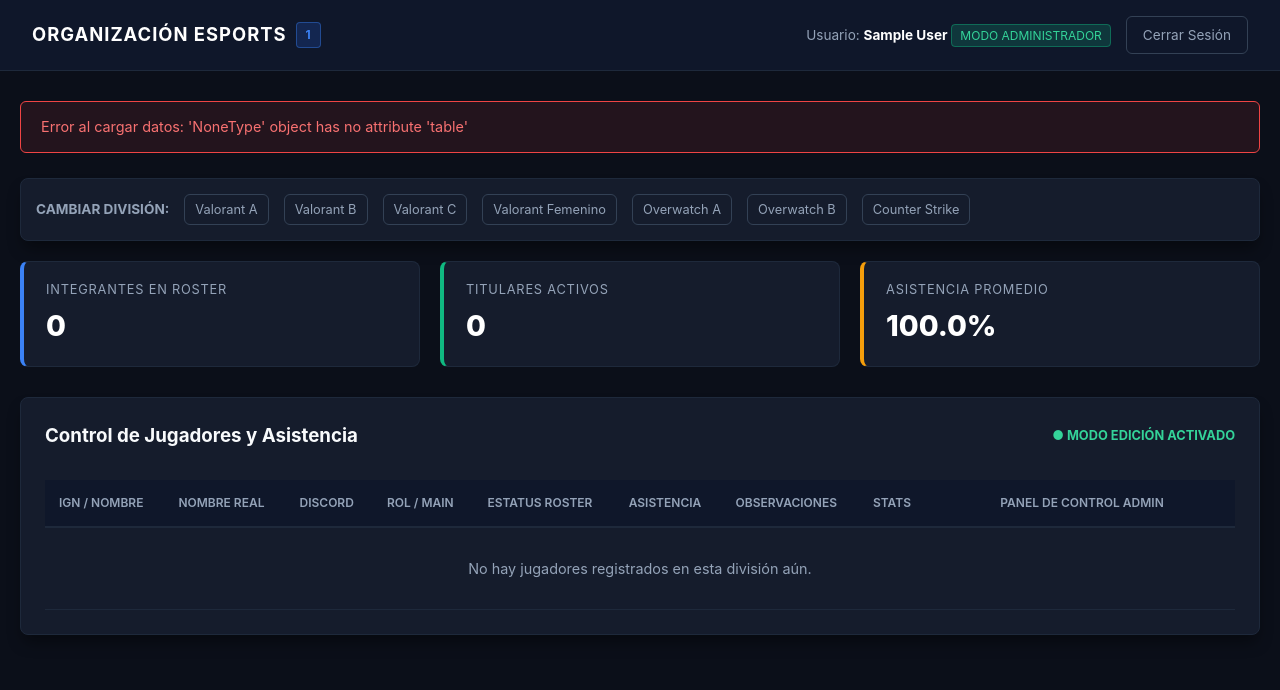
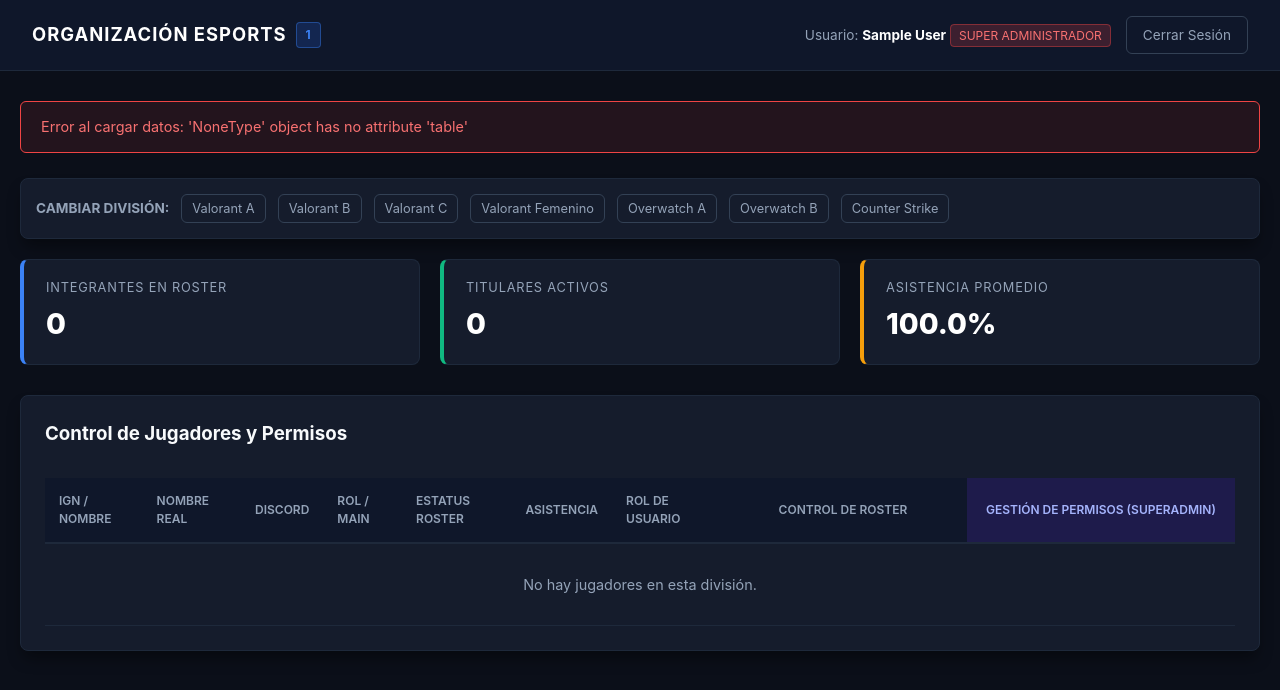
Before and after one commit to linzoldyck8-ship-it/Diviciones-scarlet, a Flask app: page /division/1 in a window 1280 px wide. Shown: the top 690 px of the page. Run offline with Flask 3, Linux system fonts and the light colour scheme; the visitor is signed in with stand-in values (Sample User, id 1).

Commit message:
Update dashboard.html

```diff
--- a/templates/dashboard.html
+++ b/templates/dashboard.html
@@ -3,7 +3,7 @@
 <head>
     <meta charset="UTF-8">
     <meta name="viewport" content="width=device-width, initial-scale=1.0">
-    <title>División: {{ division_name }} - Panel de Gestión</title>
+    <title>División: {{ division_name }} - Panel de Control</title>
     <link rel="stylesheet" href="{{ url_for('static', filename='style.css') }}">
 </head>
 <body>
@@ -15,8 +15,10 @@
         <div style="display: flex; align-items: center; gap: 15px;">
             <span style="font-size: 0.85rem; color: var(--text-muted);">
                 Usuario: <strong style="color: #fff;">{{ session.get('user_name') }}</strong>
-                {% if is_current_admin %}
-                    <span class="brand-badge" style="background: rgba(16, 185, 129, 0.2); color: #34d399; border-color: rgba(16, 185, 129, 0.4);">MODO ADMINISTRADOR</span>
+                {% if is_super_admin %}
+                    <span class="brand-badge" style="background: rgba(239, 68, 68, 0.2); color: #f87171; border-color: rgba(239, 68, 68, 0.4);">SUPER ADMINISTRADOR</span>
+                {% elif is_current_admin %}
+                    <span class="brand-badge" style="background: rgba(16, 185, 129, 0.2); color: #34d399; border-color: rgba(16, 185, 129, 0.4);">ADMIN DE DIVISIÓN</span>
                 {% else %}
                     <span class="brand-badge">JUGADOR</span>
                 {% endif %}
@@ -35,15 +37,15 @@
           {% endif %}
         {% endwith %}
 
-        <!-- Selector rápido de divisiones para Administradores -->
+        <!-- Selector de Divisiones para Admins -->
         {% if session.get('role') == 'admin' %}
             <div class="corporate-card" style="margin-bottom: 20px; padding: 15px;">
-                <div style="display: flex; align-items: center; gap: 15px;">
+                <div style="display: flex; align-items: center; gap: 12px; flex-wrap: wrap;">
                     <span style="font-size: 0.85rem; color: var(--text-muted); font-weight: bold;">CAMBIAR DIVISIÓN:</span>
                     {% for div in divisions %}
                         <a href="{{ url_for('division_dashboard', division_name=div) }}"
                            class="btn-secondary"
-                           style="{% if div == division_name %}border-color: var(--primary-accent); color: #fff; background: rgba(37, 99, 235, 0.2);{% endif %} padding: 5px 10px; font-size: 0.8rem;">
+                           style="{% if div == division_name %}border-color: var(--primary-accent); color: #fff; background: rgba(37, 99, 235, 0.2);{% endif %} padding: 4px 10px; font-size: 0.8rem;">
                             {{ div }}
                         </a>
                     {% endfor %}
@@ -51,7 +53,7 @@
             </div>
         {% endif %}
 
-        <!-- KPIs del Departamento -->
+        <!-- KPIs -->
         <div class="kpi-grid">
             <div class="kpi-card">
                 <div class="kpi-label">Integrantes en Roster</div>
@@ -67,13 +69,10 @@
             </div>
         </div>
 
-        <!-- Tabla Roster -->
+        <!-- Tabla -->
         <div class="corporate-card">
             <div style="display: flex; justify-content: space-between; align-items: center; margin-bottom: 15px;">
-                <h3 style="margin:0;">Control de Jugadores y Asistencia</h3>
-                {% if is_current_admin %}
-                    <span style="font-size: 0.8rem; color: #34d399; font-weight: bold;">● MODO EDICIÓN ACTIVADO</span>
-                {% endif %}
+                <h3 style="margin:0;">Control de Jugadores y Permisos</h3>
             </div>
 
             <div style="overflow-x: auto;">
@@ -86,10 +85,12 @@
                             <th>Rol / Main</th>
                             <th>Estatus Roster</th>
                             <th>Asistencia</th>
-                            <th>Observaciones</th>
-                            <th>Stats</th>
+                            <th>Rol de Usuario</th>
                             {% if is_current_admin %}
-                                <th style="min-width: 260px; text-align: center;">Panel de Control Admin</th>
+                                <th style="min-width: 220px; text-align: center;">Control de Roster</th>
+                            {% endif %}
+                            {% if is_super_admin %}
+                                <th style="min-width: 240px; text-align: center; background-color: #1e1b4b; color: #a5b4fc;">Gestión de Permisos (SuperAdmin)</th>
                             {% endif %}
                         </tr>
                     </thead>
@@ -109,26 +110,25 @@
                                             {{ m.attendance }}%
                                         </strong>
                                     </td>
-                                    <td style="max-width: 180px; font-size: 0.8rem; color: var(--text-muted);">
-                                        {{ m.notes }}
-                                    </td>
                                     <td>
-                                        {% if m.tracker_url and m.tracker_url != '#' %}
-                                            <a href="{{ m.tracker_url }}" target="_blank" class="btn-secondary" style="padding: 3px 8px; font-size: 0.75rem;">Tracker</a>
+                                        {% if m.role == 'admin' and m.admin_division == 'TODAS' %}
+                                            <span style="color: #f87171; font-weight: bold; font-size: 0.75rem;">⚡ SUPER ADMIN</span>
+                                        {% elif m.role == 'admin' %}
+                                            <span style="color: #34d399; font-weight: bold; font-size: 0.75rem;">🛡️ ADMIN ({{ m.admin_division }})</span>
                                         {% else %}
-                                            <span style="color: var(--text-muted); font-size:0.75rem;">-</span>
+                                            <span style="color: var(--text-muted); font-size: 0.75rem;">🎮 JUGADOR</span>
                                         {% endif %}
                                     </td>
 
+                                    <!-- Edición de Roster (Admins de División y SuperAdmin) -->
                                     {% if is_current_admin %}
-                                        <td style="background: rgba(15, 23, 42, 0.5); padding: 10px; border-radius: 6px;">
-                                            <!-- Guardar Cambios -->
+                                        <td style="background: rgba(15, 23, 42, 0.5); padding: 10px;">
                                             <form action="{{ url_for('update_member') }}" method="POST" style="display: grid; gap: 6px;">
                                                 <input type="hidden" name="member_id" value="{{ m.id }}">
                                                 <input type="hidden" name="target_division" value="{{ division_name }}">
 
                                                 <div style="display: flex; gap: 5px;">
-                                                    <select name="roster_status" class="form-control" style="padding: 4px; font-size: 0.75rem;">
+                                                    <select name="roster_status" class="form-control" style="padding: 3px; font-size: 0.75rem;">
                                                         <option value="Titular" {% if m.roster_status == 'Titular' %}selected{% endif %}>Titular</option>
                                                         <option value="Suplente" {% if m.roster_status == 'Suplente' %}selected{% endif %}>Suplente</option>
                                                         <option value="Reserva" {% if m.roster_status == 'Reserva' %}selected{% endif %}>Reserva</option>
@@ -136,19 +136,42 @@
                                                         <option value="Pendiente" {% if m.roster_status == 'Pendiente' %}selected{% endif %}>Pendiente</option>
                                                     </select>
 
-                                                    <input type="number" name="attendance" value="{{ m.attendance }}" min="0" max="100" class="form-control" style="padding: 4px; font-size: 0.75rem; width: 70px;" placeholder="% Asist">
+                                                    <input type="number" name="attendance" value="{{ m.attendance }}" min="0" max="100" class="form-control" style="padding: 3px; font-size: 0.75rem; width: 60px;" placeholder="%">
                                                 </div>
 
-                                                <input type="text" name="notes" value="{{ m.notes }}" class="form-control" style="padding: 4px; font-size: 0.75rem;" placeholder="Observación admin">
+                                                <input type="text" name="notes" value="{{ m.notes }}" class="form-control" style="padding: 3px; font-size: 0.75rem;" placeholder="Observación">
 
-                                                <button type="submit" class="btn-primary" style="padding: 4px 8px; font-size: 0.75rem; background-color: #059669;">Guardar</button>
+                                                <button type="submit" class="btn-primary" style="padding: 4px; font-size: 0.75rem; background-color: #059669;">Guardar Ficha</button>
                                             </form>
 
-                                            <!-- Eliminar Integrante -->
-                                            <form action="{{ url_for('delete_member') }}" method="POST" style="margin-top: 5px;" onsubmit="return confirm('¿Está seguro de eliminar a este integrante de la división?');">
+                                            <form action="{{ url_for('delete_member') }}" method="POST" style="margin-top: 4px;" onsubmit="return confirm('¿Eliminar integrante?');">
                                                 <input type="hidden" name="member_id" value="{{ m.id }}">
                                                 <input type="hidden" name="target_division" value="{{ division_name }}">
-                                                <button type="submit" style="width: 100%; background: transparent; border: 1px solid var(--danger); color: #f87171; padding: 2px; font-size: 0.7rem; border-radius: 4px; cursor: pointer;">Eliminar Jugador</button>
+                                                <button type="submit" style="width: 100%; background: transparent; border: 1px solid var(--danger); color: #f87171; padding: 2px; font-size: 0.7rem; border-radius: 4px; cursor: pointer;">Eliminar</button>
+                                            </form>
+                                        </td>
+                                    {% endif %}
+
+                                    <!-- Panel EXCLUSIVO para SuperAdmin para otorgar/quitar permisos -->
+                                    {% if is_super_admin %}
+                                        <td style="background: rgba(30, 27, 75, 0.4); padding: 10px; border-left: 2px solid #6366f1;">
+                                            <form action="{{ url_for('update_role') }}" method="POST" style="display: grid; gap: 6px;">
+                                                <input type="hidden" name="member_id" value="{{ m.id }}">
+                                                <input type="hidden" name="target_division" value="{{ division_name }}">
+
+                                                <select name="role_type" class="form-control" style="padding: 3px; font-size: 0.75rem;" onchange="this.nextElementSibling.style.display = (this.value === 'admin') ? 'block' : 'none';">
+                                                    <option value="player" {% if m.role == 'player' %}selected{% endif %}>Jugador Estándar</option>
+                                                    <option value="admin" {% if m.role == 'admin' and m.admin_division != 'TODAS' %}selected{% endif %}>Admin de División</option>
+                                                    <option value="superadmin" {% if m.role == 'admin' and m.admin_division == 'TODAS' %}selected{% endif %}>Super Administrador</option>
+                                                </select>
+
+                                                <select name="assigned_admin_division" class="form-control" style="padding: 3px; font-size: 0.75rem; display: {% if m.role == 'admin' and m.admin_division != 'TODAS' %}block{% else %}none{% endif %};">
+                                                    {% for div in divisions %}
+                                                        <option value="{{ div }}" {% if m.admin_division == div %}selected{% endif %}>División: {{ div }}</option>
+                                                    {% endfor %}
+                                                </select>
+
+                                                <button type="submit" class="btn-primary" style="padding: 4px; font-size: 0.75rem; background-color: #4f46e5;">Actualizar Permisos</button>
                                             </form>
                                         </td>
                                     {% endif %}
@@ -157,7 +180,7 @@
                         {% else %}
                             <tr>
                                 <td colspan="9" style="text-align: center; padding: 30px; color: var(--text-muted);">
-                                    No hay jugadores registrados en esta división aún.
+                                    No hay jugadores en esta división.
                                 </td>
                             </tr>
                         {% endif %}
```
